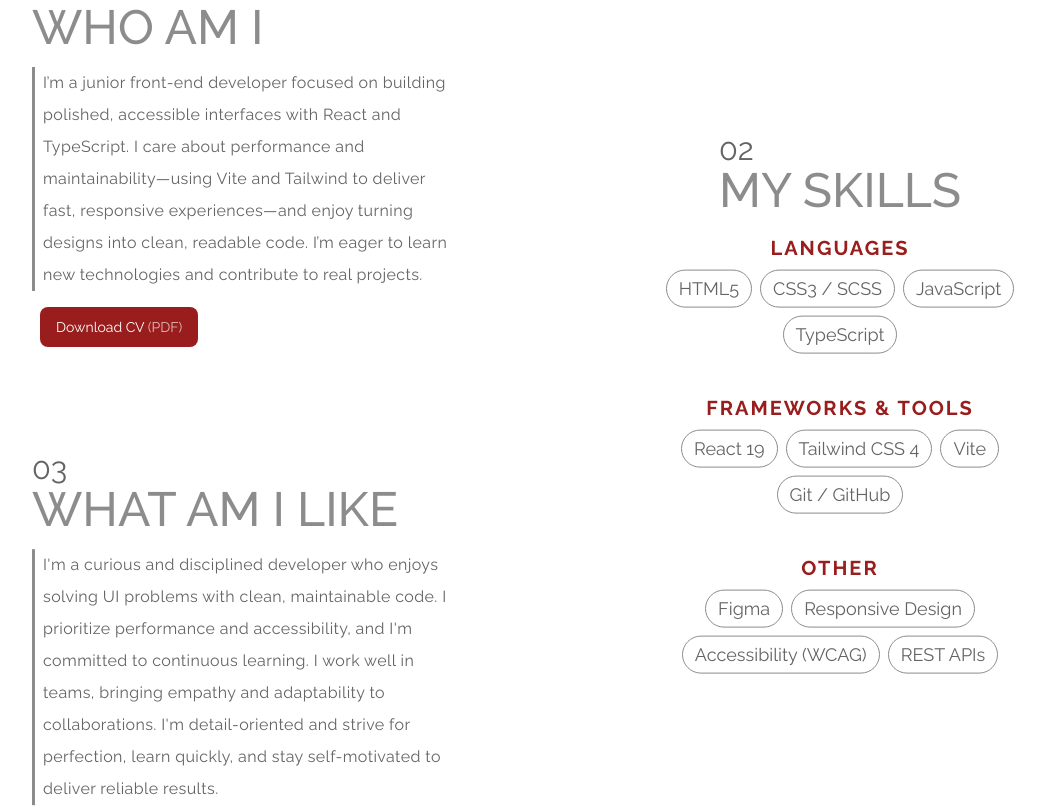
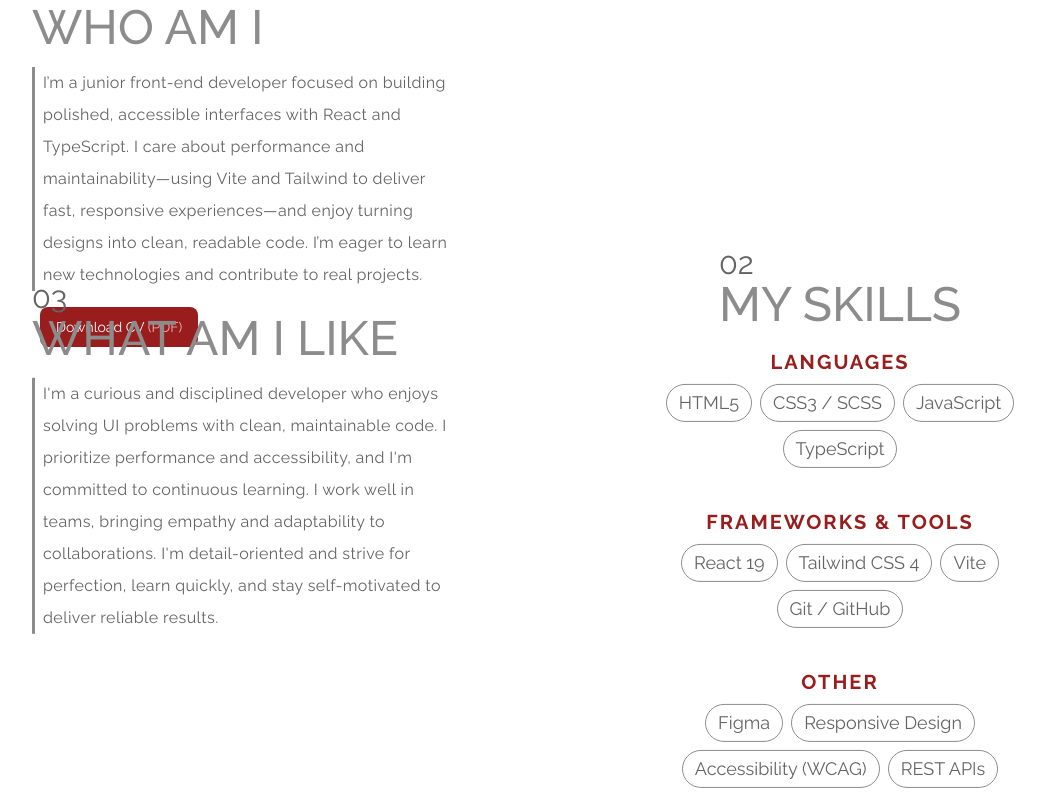
Before and after one commit to bavayra/Portfolio, a React (Vite) app: page / in a window 1280 px wide. Shown: the part 1423-2231 px from the top of the page, without its empty margins (20-1065 px from the left). Built offline with nearby package versions, Linux system fonts and the light colour scheme.

Commit message:
refactor/style(1024): changed desktop breakpoints' translates for sections to negative top margins for better control. Set mb to the Description section

```diff
--- a/src/sections/Description.tsx
+++ b/src/sections/Description.tsx
@@ -3,7 +3,7 @@ const Description = () => {
     <section
       id="description"
       aria-labelledby="description-heading"
-      className="relative py-8 tablet-sm:ml-6 tablet-md:mb-10 desktop-lg:ml-7 mb-4 desktop-sm:-translate-y-[30%] desktop-sm:pb-0 desktop-sm:mb-0"
+      className="relative py-8 tablet-sm:ml-6 tablet-md:mb-10 desktop-lg:ml-7 mb-4 desktop-sm:-mt-64 desktop-md:-translate-y-[40%] "
     >
       <div className="grid grid-cols-[1fr_auto] items-end gap-x-2 phone-md:gap-x-4">
         <div>
--- a/src/sections/Skills.tsx
+++ b/src/sections/Skills.tsx
@@ -17,7 +17,7 @@ const Skills = () => {
     <section
       id="skills"
       aria-labelledby="skills-heading"
-      className="relative ml-3 tablet-sm:ml-9 desktop-sm:ml-0 mb-4 tablet-sm:mt-8 tablet-md:mb-6 desktop-sm:translate-y-[30%] desktop-sm:max-w-110"
+      className="relative ml-3 tablet-sm:ml-9 desktop-sm:ml-0 mb-4 tablet-sm:mt-8 tablet-md:mb-6 desktop-sm:mt-42 desktop-md:translate-y-[26%] desktop-sm:max-w-110"
     >
       <div className="leading-6.5 phone-lg:leading-7.5 tablet-sm:leading-8.5 desktop-sm:w-max desktop-sm:mx-auto desktop-sm:flex desktop-sm:flex-col desktop-sm:items-start">
         <p
```
